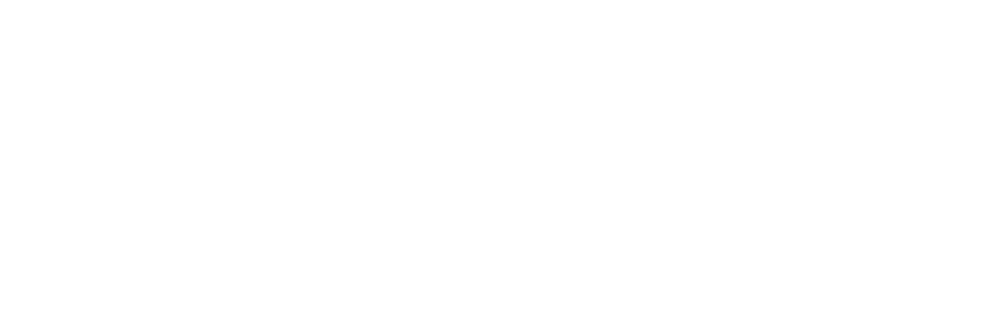
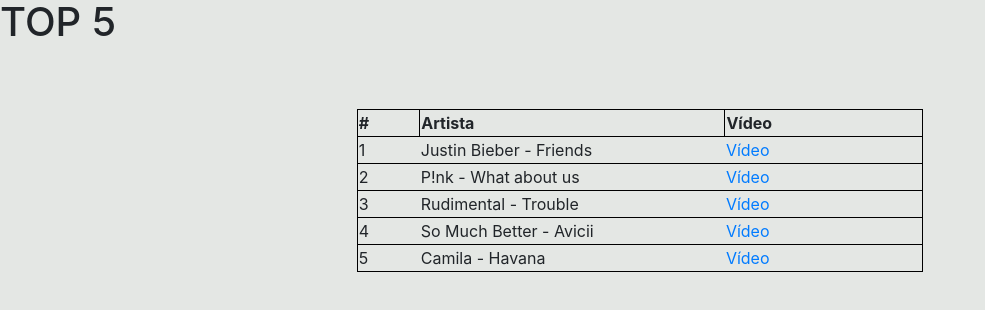
Before and after one commit to avanegasp/top5, a plain HTML site: page index.html in a window 1280 px wide. Shown: the whole page, without its empty margins (0-985 px from the left). Drawn offline with nearby package versions, Linux system fonts and the light colour scheme.

Commit message:
Index.html done

```diff
--- a/css/style.css
+++ b/css/style.css
@@ -0,0 +1,28 @@
+body{
+  background: #e4e7e4;
+}
+
+th{
+  border: 1px solid black;
+}
+
+tr{
+  border: 1px solid black;
+}
+table{
+  border: 1px solid black;
+  margin: auto;
+  margin-top: 65px;
+}
+
+.numero{
+  padding-right: 50px;
+}
+
+.artista{
+  padding-right: 250px;
+}
+
+.video{
+  padding-right: 150px
+}
--- a/index.html
+++ b/index.html
@@ -3,8 +3,60 @@
   <head>
     <meta charset="utf-8">
     <title>Top 5 </title>
+    <link rel="stylesheet" href="https://maxcdn.bootstrapcdn.com/bootstrap/4.0.0-beta/css/bootstrap.min.css">
+    <link rel="stylesheet" href="css/style.css">
   </head>
   <body>
 
+  <header>
+    <h1>TOP 5</h1>
+  </header>
+
+  <table>
+    <tbody>
+      <tr>
+        <th class="numero">#</th>
+        <th class="artista">Artista</th>
+        <th class="video">Vídeo</th>
+      </tr>
+      <tr>
+        <td>1</td>
+        <td>Justin Bieber - Friends</td>
+        <td><a href="video1.html">Vídeo</td></a>
+      </tr>
+      <tr>
+        <td>2</td>
+        <td>P!nk - What about us</td>
+        <td><a href="video2.html">Vídeo</td></a>
+      </tr>
+      <tr>
+        <td>3</td>
+        <td>Rudimental - Trouble</td>
+        <td><a href="video3.html">Vídeo</td></a>
+      </tr>
+      <tr>
+        <td>4</td>
+        <td>So Much Better - Avicii</td>
+        <td><a href="video4.html">Vídeo</td></a>
+      </tr>
+      <tr>
+        <td>5</td>
+        <td>Camila - Havana</td>
+        <td><a href="video5.html">Vídeo</td></a>
+      </tr>
+    </tbody>
+  </table>
+
+
+
+
+
+
+
+  <script src="https://ajax.googleapis.com/ajax/libs/jquery/3.2.1/jquery.min.js"></script>
+  <script src="https://code.jquery.com/jquery-3.2.1.slim.min.js" integrity="sha384-KJ3o2DKtIkvYIK3UENzmM7KCkRr/rE9/Qpg6aAZGJwFDMVNA/GpGFF93hXpG5KkN" crossorigin="anonymous"></script>
+  <script src="https://cdnjs.cloudflare.com/ajax/libs/popper.js/1.11.0/umd/popper.min.js" integrity="sha384-b/U6ypiBEHpOf/4+1nzFpr53nxSS+GLCkfwBdFNTxtclqqenISfwAzpKaMNFNmj4" crossorigin="anonymous"></script>
+  <script src="https://maxcdn.bootstrapcdn.com/bootstrap/4.0.0-beta/js/bootstrap.min.js" integrity="sha384-h0AbiXch4ZDo7tp9hKZ4TsHbi047NrKGLO3SEJAg45jXxnGIfYzk4Si90RDIqNm1" crossorigin="anonymous"></script>
+  <script type="text/javascript" src="js/app.js"></script>
   </body>
 </html>
```
